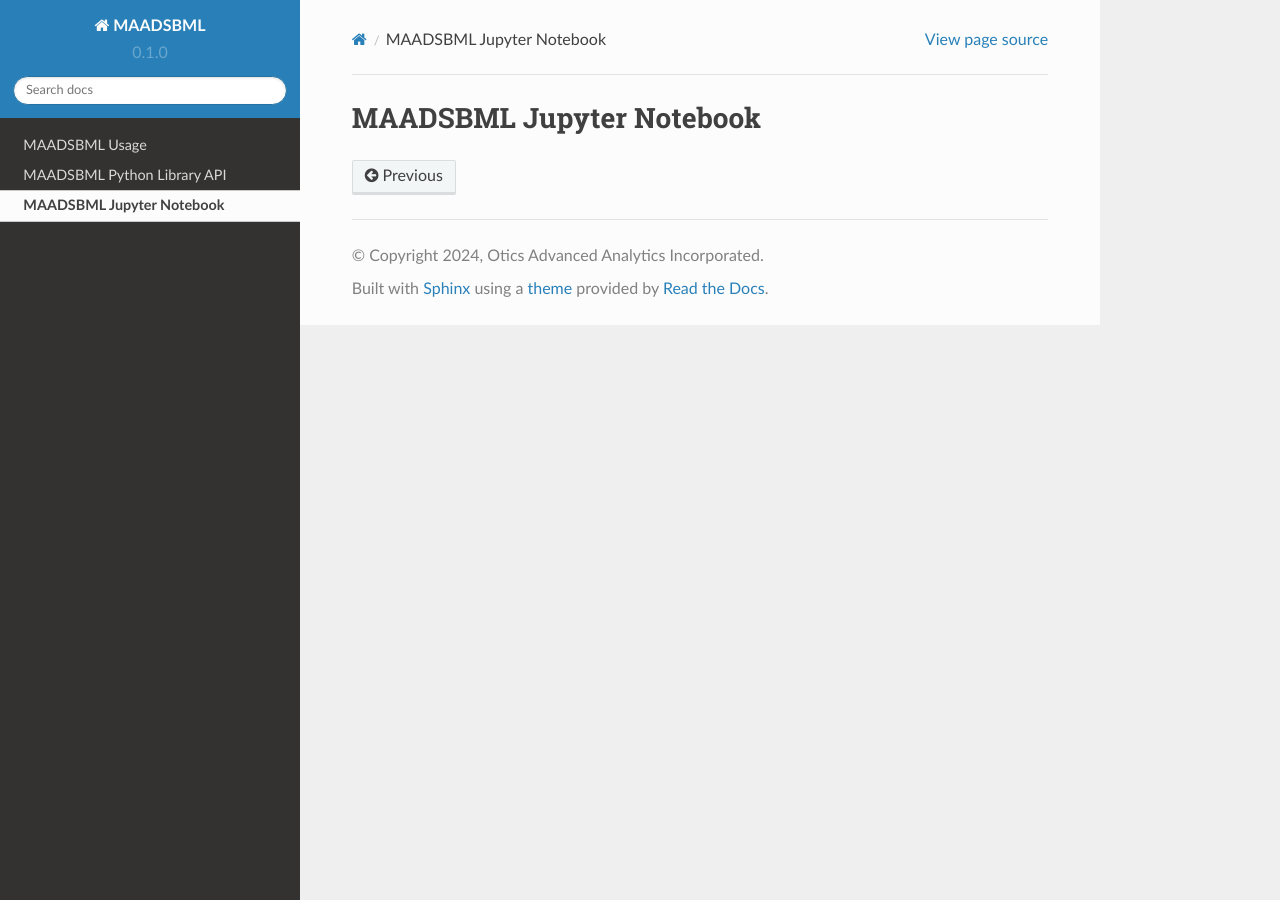
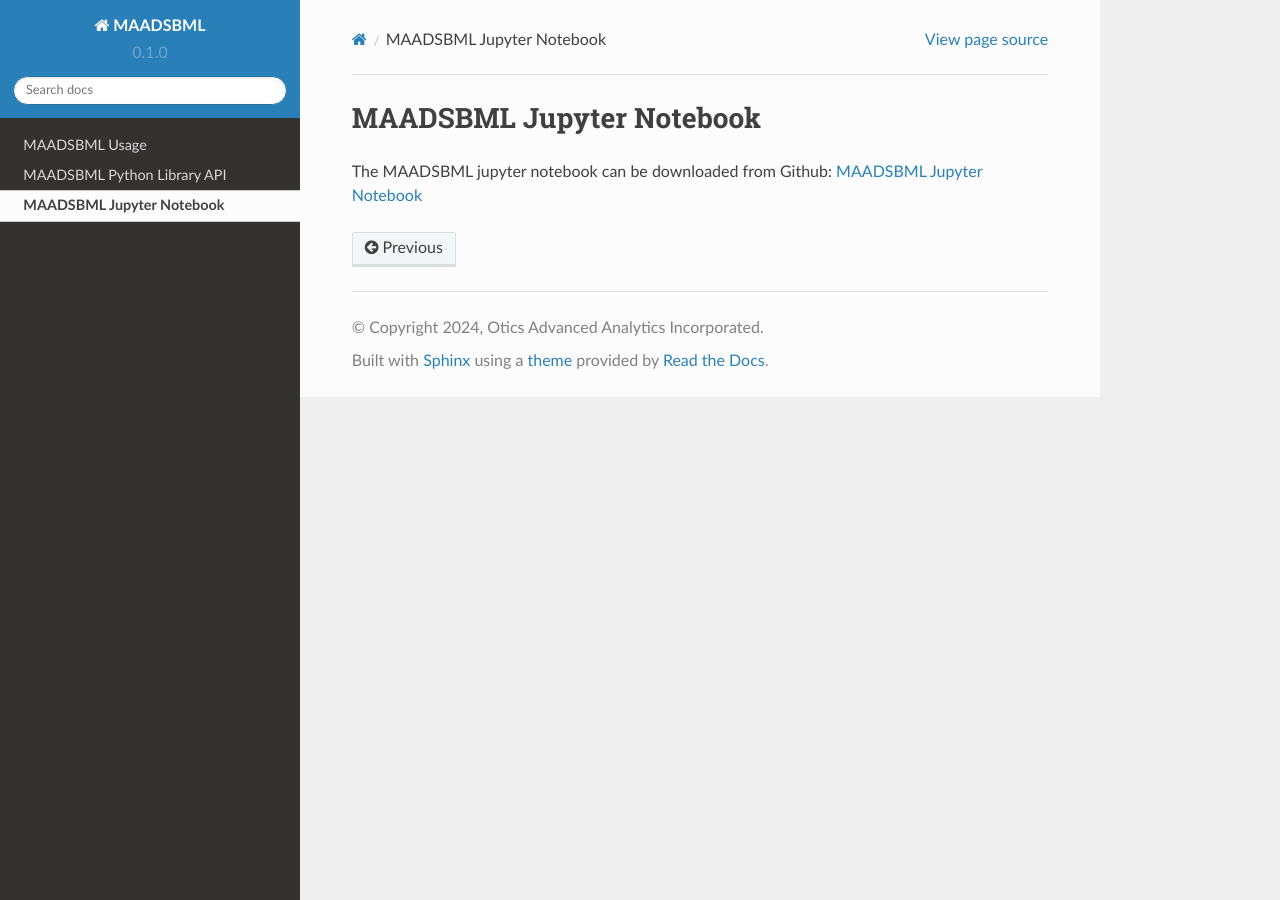
Before and after one commit to smaurice101/maadsbml, a Sphinx documentation site: the page built from docs/source/maadsbmlnotebook.rst, in a window 1280 px wide. Built offline with Sphinx 7.4.7 and the Read the Docs theme 2.0.0, drawn with Linux system fonts in a browser that asks for light colours.

Commit message:
Update maadsbmlnotebook.rst

```diff
--- a/docs/source/maadsbmlnotebook.rst
+++ b/docs/source/maadsbmlnotebook.rst
@@ -1,2 +1,4 @@
 MAADSBML Jupyter Notebook
 ========================
+
+The MAADSBML jupyter notebook can be downloaded from Github: `MAADSBML Jupyter Notebook <https://github.com/smaurice101/raspberrypi/tree/main/maadsbml>`_
```
